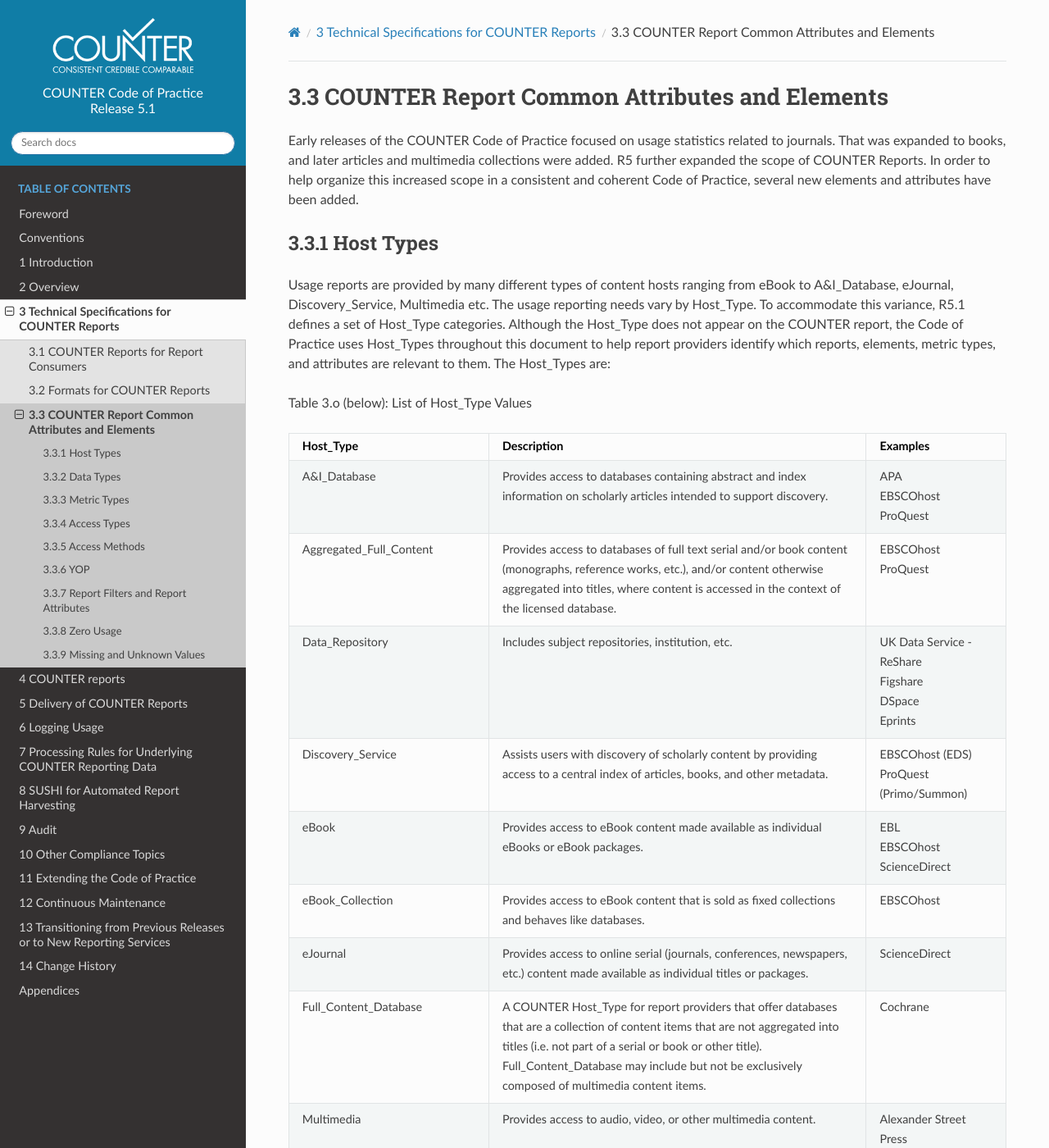
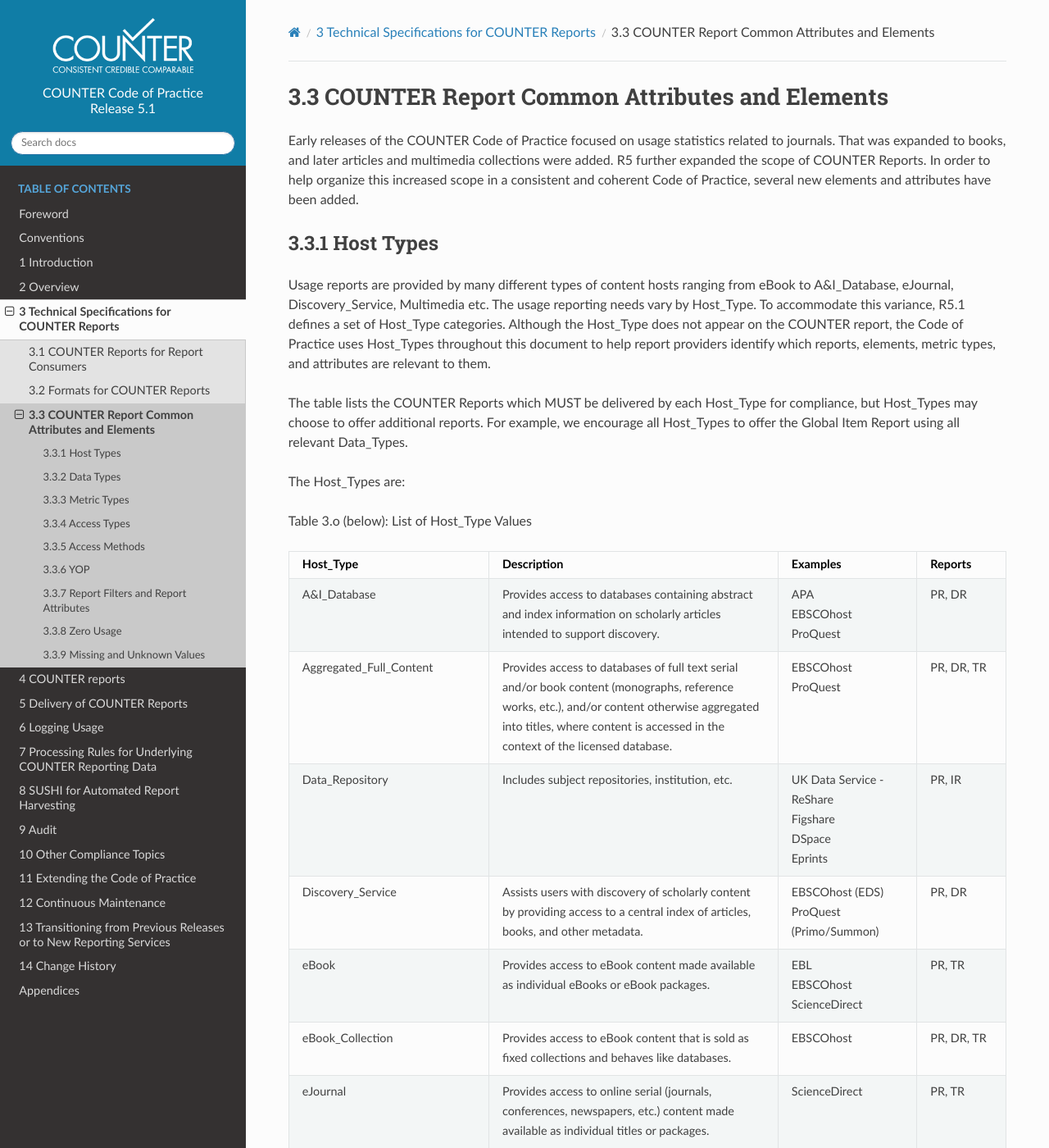
Before and after one commit to Project-Counter/cop5, a Sphinx documentation site: the page built from source/03-specifications/03-counter-report-common-attributes-and-elements.rst, in a window 1280 px wide and 1400 px high. Shown: the whole window at 82% size. Built offline with Sphinx 7.4.7 and the Read the Docs theme 2.0.0, drawn with Linux system fonts in a browser that asks for light colours; some of the changed text lies outside the part shown.

Commit message:
Add Reports to Table 3.o (#263)
Add list of required COUNTER Reports (not Standard Views) to Table 3.o (Host_Types) in response to regular queries and to resolve https://github.com/Project-Counter/cop5/issues/262

```diff
--- a/source/03-specifications/03-counter-report-common-attributes-and-elements.rst
+++ b/source/03-specifications/03-counter-report-common-attributes-and-elements.rst
@@ -13,33 +13,40 @@
 Host Types
 """"""""""
 
-Usage reports are provided by many different types of content hosts ranging from eBook to A&I_Database, eJournal, Discovery_Service, Multimedia etc. The usage reporting needs vary by Host_Type. To accommodate this variance, R5.1 defines a set of Host_Type categories. Although the Host_Type does not appear on the COUNTER report, the Code of Practice uses Host_Types throughout this document to help report providers identify which reports, elements, metric types, and attributes are relevant to them. The Host_Types are:
+Usage reports are provided by many different types of content hosts ranging from eBook to A&I_Database, eJournal, Discovery_Service, Multimedia etc. The usage reporting needs vary by Host_Type. To accommodate this variance, R5.1 defines a set of Host_Type categories. Although the Host_Type does not appear on the COUNTER report, the Code of Practice uses Host_Types throughout this document to help report providers identify which reports, elements, metric types, and attributes are relevant to them.
+
+The table lists the COUNTER Reports which MUST be delivered by each Host_Type for compliance, but Host_Types may choose to offer additional reports. For example, we encourage all Host_Types to offer the Global Item Report using all relevant Data_Types.
+
+The Host_Types are:
 
 Table 3.o (below): List of Host_Type Values
 
 .. only:: latex
 
-   .. tabularcolumns:: |>{\raggedright\arraybackslash}\Y{0.33}|>{\parskip=\tparskip}\Y{0.41}|>{\raggedright\arraybackslash}\Y{0.26}|
+   .. tabularcolumns:: |>{\raggedright\arraybackslash}\Y{0.33}|>{\parskip=\tparskip}\Y{0.38}|>{\raggedright\arraybackslash}\Y{0.19}|>{\raggedright\arraybackslash}\Y{0.1}|
 
 .. list-table::
    :class: longtable
-   :widths: 23 57 20
+   :widths: 23 44 20 13
    :header-rows: 1
 
    * - Host_Type
      - Description
      - Examples
+     - Reports
 
    * - A&I_Database
      - Provides access to databases containing abstract and index information on scholarly articles intended to support discovery.
      - APA\ |br|\ |lb|
        EBSCOhost\ |br|\ |lb|
        ProQuest
+     - PR, DR
 
    * - Aggregated_Full_Content
      - Provides access to databases of full text serial and/or book content (monographs, reference works, etc.), and/or content otherwise aggregated into titles, where content is accessed in the context of the licensed database.
      - EBSCOhost\ |br|\ |lb|
        ProQuest
+     - PR, DR, TR
 
    * - Data_Repository
      - Includes subject repositories, institution, etc.
@@ -47,46 +54,56 @@
        Figshare\ |br|\ |lb|
        DSpace\ |br|\ |lb|
        Eprints
+     - PR, IR
 
    * - Discovery_Service
      - Assists users with discovery of scholarly content by providing access to a central index of articles, books, and other metadata.
      - EBSCOhost (EDS)\ |br|\ |lb|
        ProQuest (Primo/Summon)
+     - PR, DR
 
    * - eBook
      - Provides access to eBook content made available as individual eBooks or eBook packages.
      - EBL\ |br|\ |lb|
        EBSCOhost\ |br|\ |lb|
        ScienceDirect
+     - PR, TR
 
    * - eBook_Collection
      - Provides access to eBook content that is sold as fixed collections and behaves like databases.
      - EBSCOhost
+     - PR, DR, TR
 
    * - eJournal
      - Provides access to online serial (journals, conferences, newspapers, etc.) content made available as individual titles or packages.
      - ScienceDirect
+     - PR, TR
 
    * - Full_Content_Database
      - A COUNTER Host_Type for report providers that offer databases that are a collection of content items that are not aggregated into titles (i.e. not part of a serial or book or other title). Full_Content_Database may include but not be exclusively composed of multimedia content items.
      - Cochrane
+     - PR, DR
 
    * - Multimedia
      - Provides access to audio, video, or other multimedia content.
      - Alexander Street Press
+     - PR, IR
 
    * - Multimedia_Collection
      - Provides access to multimedia materials sold as and accessed like databases.
      -
+     - PR, DR
 
    * - Repository
      - Provides access to an institution’s research output. Includes subject repositories, institution, department, etc.
      - Cranfield CERES
+     - PR, IR
 
    * - Scholarly_Collaboration_Network
      - A service used by researchers to share information about their work.
      - Mendeley\ |br|\ |lb|
        Reddit/science
+     - PR, IR
 
 Note that a given content host may be classified as having multiple Host_Types and would be expected to provide reports, metric types, elements, and attributes applicable to all. For example, EBSCOhost would be classified as A&I_Database, Aggregated_Full_Content, Discovery_Service, eBook, and eBook_Collection.
 
```
